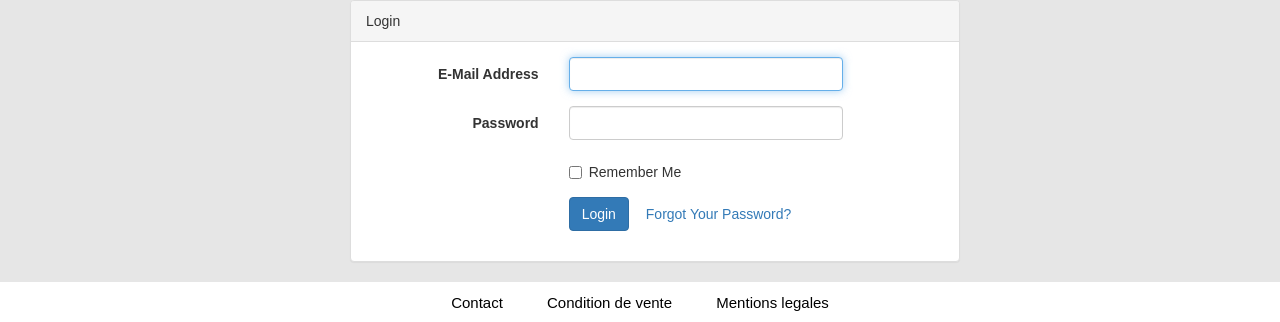
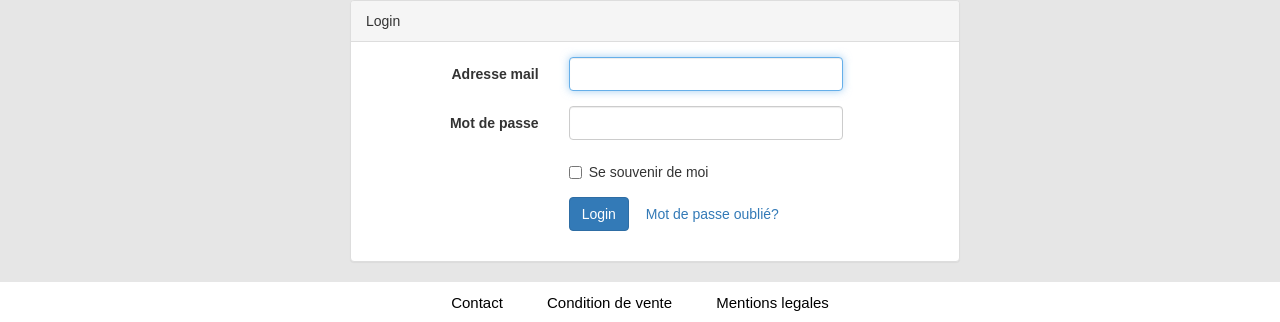
Before and after one commit to dododb/php_project, a Laravel app: page /login in a window 1280 px wide. Shown: the part 183-505 px from the top of the page. Run offline with Laravel 8, Linux system fonts and the light colour scheme; settings files or empty folders that the repository lacks are supplied; parts of the project's set-up code (start-up, migrations or seed data) failed here and were passed over; some libraries are stand-ins or nearby versions; some web fonts are replaced.

Commit message:
translate

```diff
--- a/resources/views/auth/login.blade.php
+++ b/resources/views/auth/login.blade.php
@@ -11,7 +11,7 @@
                         {{ csrf_field() }}
 
                         <div class="form-group{{ $errors->has('email') ? ' has-error' : '' }}">
-                            <label for="email" class="col-md-4 control-label">E-Mail Address</label>
+                            <label for="email" class="col-md-4 control-label">Adresse mail</label>
 
                             <div class="col-md-6">
                                 <input id="email" type="email" class="form-control" name="email" value="{{ old('email') }}" required autofocus>
@@ -25,7 +25,7 @@
                         </div>
 
                         <div class="form-group{{ $errors->has('password') ? ' has-error' : '' }}">
-                            <label for="password" class="col-md-4 control-label">Password</label>
+                            <label for="password" class="col-md-4 control-label">Mot de passe</label>
 
                             <div class="col-md-6">
                                 <input id="password" type="password" class="form-control" name="password" required>
@@ -42,7 +42,7 @@
                             <div class="col-md-6 col-md-offset-4">
                                 <div class="checkbox">
                                     <label>
-                                        <input type="checkbox" name="remember" {{ old('remember') ? 'checked' : '' }}> Remember Me
+                                        <input type="checkbox" name="remember" {{ old('remember') ? 'checked' : '' }}> Se souvenir de moi
                                     </label>
                                 </div>
                             </div>
@@ -55,7 +55,7 @@
                                 </button>
 
                                 <a class="btn btn-link" href="{{ route('password.request') }}">
-                                    Forgot Your Password?
+                                    Mot de passe oublié?
                                 </a>
                             </div>
                         </div>
--- a/resources/views/auth/passwords/reset.blade.php
+++ b/resources/views/auth/passwords/reset.blade.php
@@ -34,7 +34,7 @@
                         </div>
 
                         <div class="form-group{{ $errors->has('password') ? ' has-error' : '' }}">
-                            <label for="password" class="col-md-4 control-label">Password</label>
+                            <label for="password" class="col-md-4 control-label">Mot de passe</label>
 
                             <div class="col-md-6">
                                 <input id="password" type="password" class="form-control" name="password" required>
@@ -48,7 +48,7 @@
                         </div>
 
                         <div class="form-group{{ $errors->has('password_confirmation') ? ' has-error' : '' }}">
-                            <label for="password-confirm" class="col-md-4 control-label">Confirm Password</label>
+                            <label for="password-confirm" class="col-md-4 control-label">Confirmer Mot de passe</label>
                             <div class="col-md-6">
                                 <input id="password-confirm" type="password" class="form-control" name="password_confirmation" required>
 
@@ -63,7 +63,7 @@
                         <div class="form-group">
                             <div class="col-md-6 col-md-offset-4">
                                 <button type="submit" class="btn btn-primary">
-                                    Reset Password
+                                    Reset Mot de passe
                                 </button>
                             </div>
                         </div>
```
Also changed, not shown: resources/views/auth/register.blade.php (+4 -4 lines).
